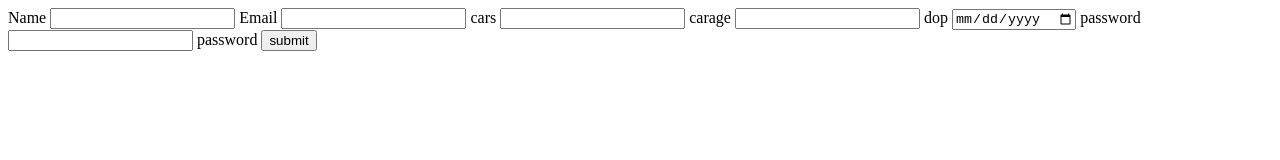
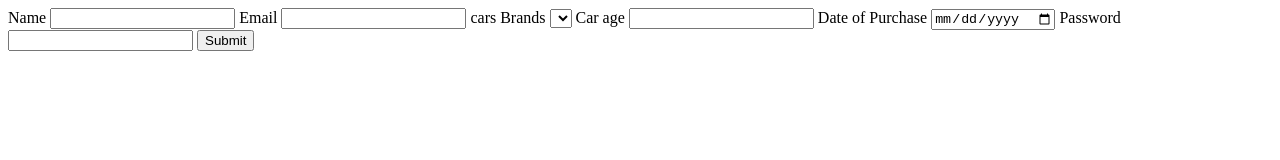
Before and after one commit to acciojob/car-insurance-form-Ishank123456, a website: page main.html in a window 1280 px wide. Drawn offline with Linux system fonts and the light colour scheme.

Commit message:
created a submission

```diff
--- a/main.html
+++ b/main.html
@@ -11,16 +11,19 @@
 			<input name="Name"type="Text" id="Name" required>
 		<label for="Email">Email</label>
 		<input name="Email"type="Email" id="" required>
-		<label for="cars">cars</label>
-		<input name="Car Brands" type="Radio Buttons" id="cars">
-		<label for="carage">carage</label>
+		<label for="cars">cars Brands</label>
+		<select name="Car Brands" id="cars">
+			<options value="BMW">BMW</options>
+			<options value="Audi">Audi</options>
+			<options value=Mercedez>Mercedez</options>
+		</select>
+		<label for="carage">Car age</label>
 		<input name="Car Age" type="Number" id="carage" required>
-		<label for="dop">dop</label>
+		<label for="dop">Date of Purchase</label>
 		<input name="Date of Purchase" type="Date" id="dop" required>
-		<label for="password">password</label>
+		<label for="password">Password</label>
 		<input name="Password" type="Password" id="password" required>
-		<label for="">password</label>
-		<button name="Submit Button"type="submit" id="">submit</button>
+		<button name="Submit Button" type="submit" id="submit">Submit</button>
 
 
 	</form>
```
